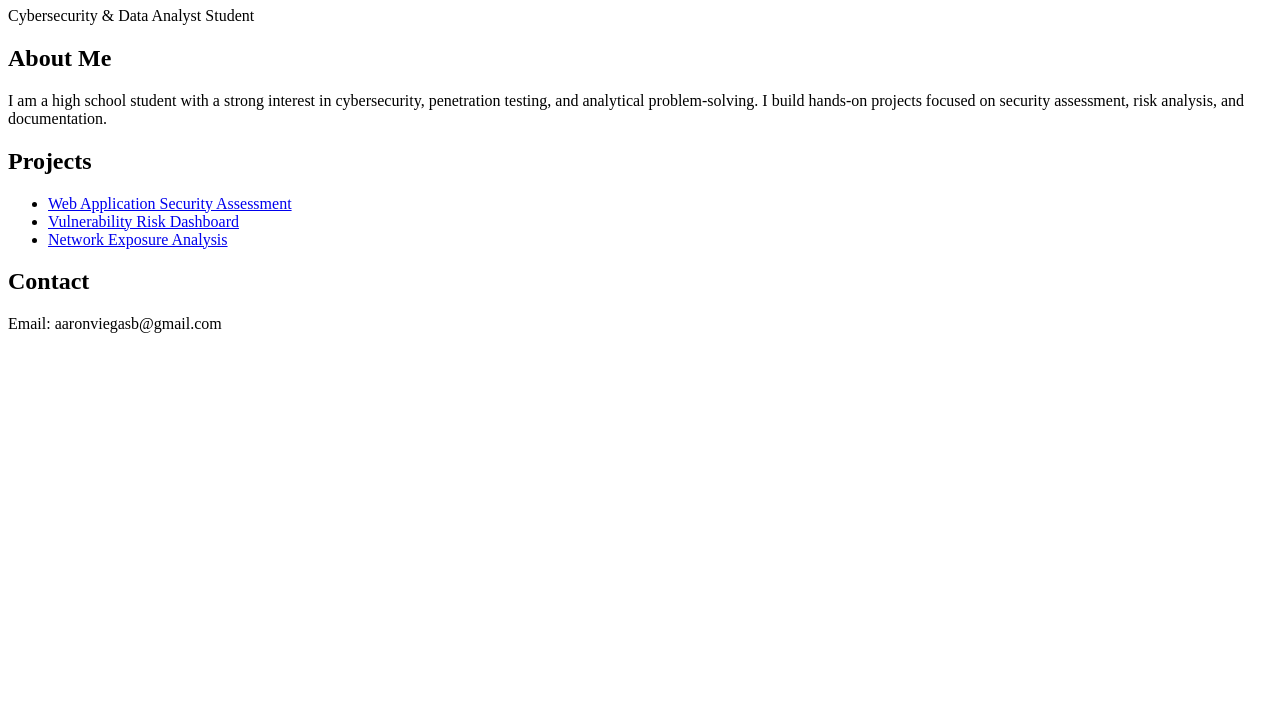
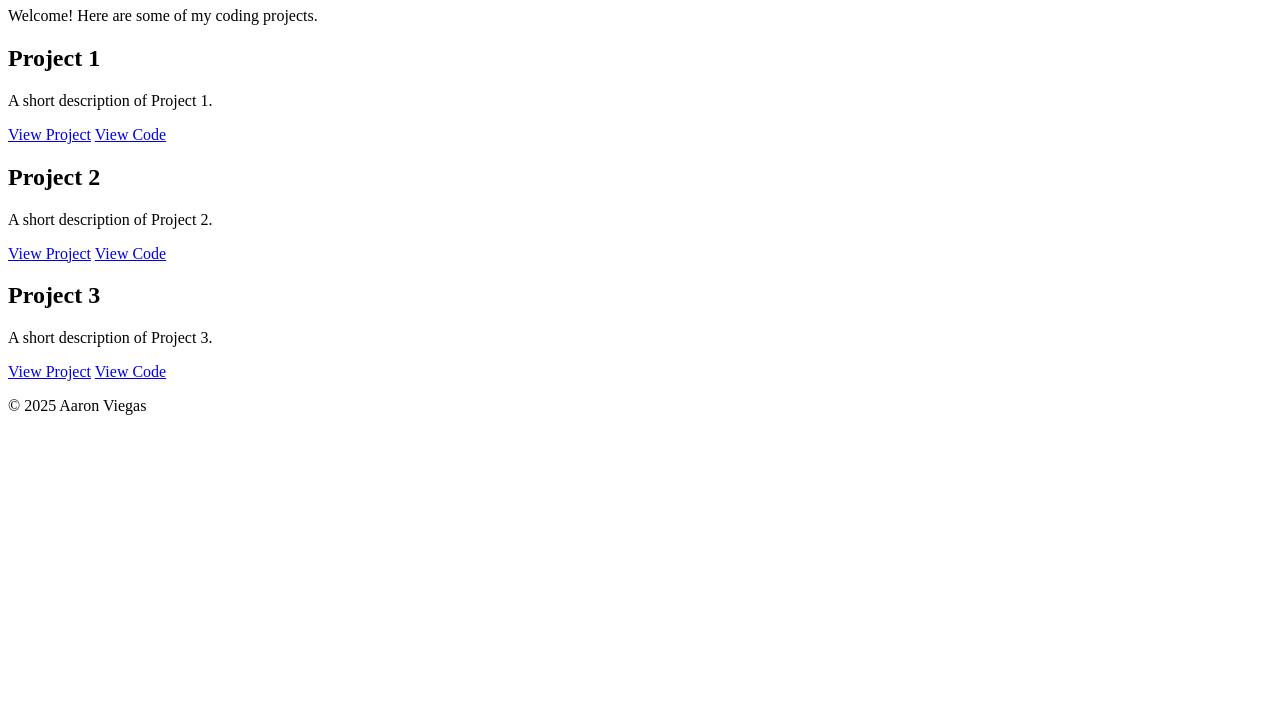
Before and after one commit to XD-Shado/XD-Shado.github.io, a plain HTML site: page index.html in a window 1280 px wide. Shown: the part 73-800 px from the top of the page. Drawn offline with Linux system fonts and the light colour scheme.

Commit message:
index.html

```diff
--- a/index.html
+++ b/index.html
@@ -1,29 +1,44 @@
 <!DOCTYPE html>
-<html>
+<html lang="en">
 <head>
-    <title>Aaron Viegas | Cybersecurity & Analyst Portfolio</title>
+  <meta charset="UTF-8">
+  <meta name="viewport" content="width=device-width, initial-scale=1.0">
+  <title>My Portfolio</title>
+  <link rel="stylesheet" href="style.css">
 </head>
 <body>
+  <header>
+    <h1>My Projects Portfolio</h1>
+    <p>Welcome! Here are some of my coding projects.</p>
+  </header>
 
-<h1>Aaron Viegas</h1>
-<p>Cybersecurity & Data Analyst Student</p>
+  <main>
+    <section class="projects">
+      <div class="project-card">
+        <h2>Project 1</h2>
+        <p>A short description of Project 1.</p>
+        <a href="projects/project1/index.html" target="_blank">View Project</a>
+        <a href="https://github.com/yourusername/project1" target="_blank">View Code</a>
+      </div>
 
-<h2>About Me</h2>
-<p>
-I am a high school student with a strong interest in cybersecurity, penetration testing,
-and analytical problem-solving. I build hands-on projects focused on security assessment,
-risk analysis, and documentation.
-</p>
+      <div class="project-card">
+        <h2>Project 2</h2>
+        <p>A short description of Project 2.</p>
+        <a href="projects/project2/index.html" target="_blank">View Project</a>
+        <a href="https://github.com/yourusername/project2" target="_blank">View Code</a>
+      </div>
 
-<h2>Projects</h2>
-<ul>
-    <li><a href="#">Web Application Security Assessment</a></li>
-    <li><a href="#">Vulnerability Risk Dashboard</a></li>
-    <li><a href="#">Network Exposure Analysis</a></li>
-</ul>
+      <div class="project-card">
+        <h2>Project 3</h2>
+        <p>A short description of Project 3.</p>
+        <a href="projects/project3/index.html" target="_blank">View Project</a>
+        <a href="https://github.com/yourusername/project3" target="_blank">View Code</a>
+      </div>
+    </section>
+  </main>
 
-<h2>Contact</h2>
-<p>Email: aaronviegasb@gmail.com</p>
-
+  <footer>
+    <p>© 2025 Aaron Viegas</p>
+  </footer>
 </body>
 </html>
```
